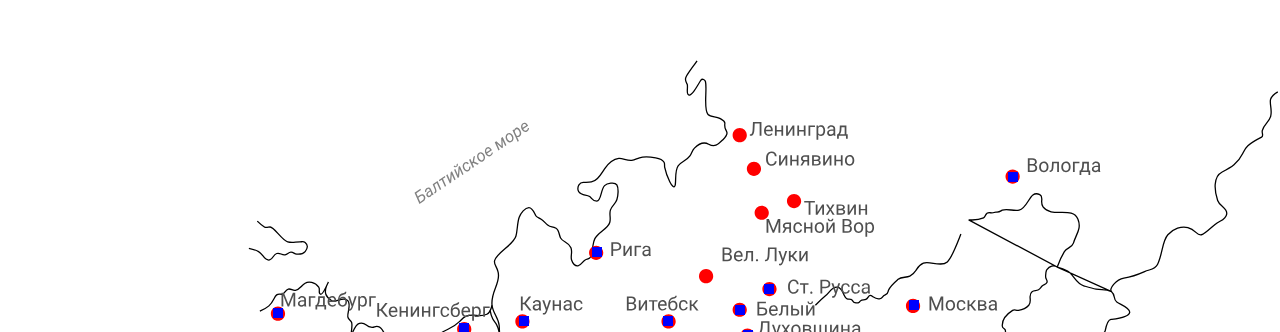
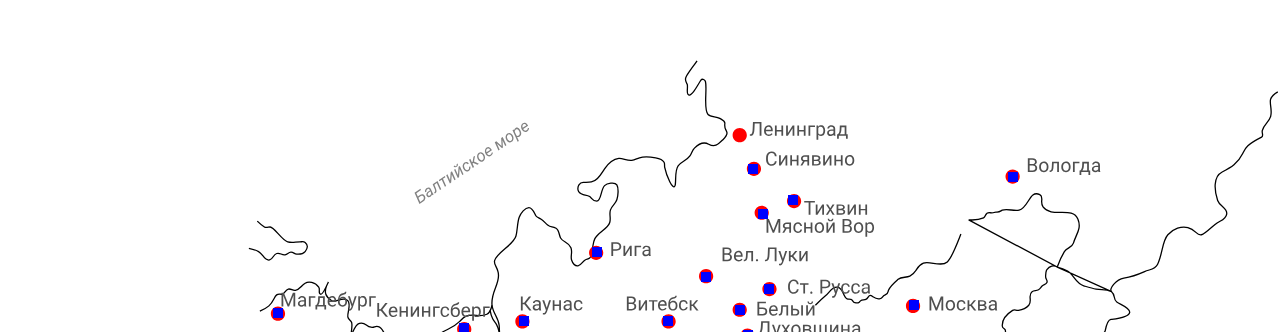
Before and after one commit to vvonderfull/KontureMap, a Vue app: page / in a window 1280 px wide. Shown: the part 238-570 px from the top of the page. Built offline with nearby package versions, Linux system fonts and the light colour scheme.

Commit message:
all dots

```diff
--- a/src/components/Map.vue
+++ b/src/components/Map.vue
@@ -1,6 +1,6 @@
 <template>
   <div class="map-background">
-        <img src="../assets/map.svg"/>
+    <img src="../assets/map.svg" />
     <div class="tomsk"></div>
     <div class="burgas"></div>
     <div class="varna"></div>
@@ -33,6 +33,10 @@
     <div class="kr-rog"></div>
     <div class="poznan"></div>
     <div class="magdeburg"></div>
+    <div class="sinyavino"></div>
+    <div class="tihvin"></div>
+    <div class="myasnoy-bor"></div>
+    <div class="vel-luki"></div>
   </div>
 </template>
 
@@ -99,7 +103,6 @@
   position: relative;
   left: 23.2%;
   bottom: 52.1%;
-
 }
 
 .kaunas {
@@ -109,7 +112,6 @@
   position: relative;
   left: 26.2%;
   bottom: 53.7%;
-
 }
 
 .vitebsk {
@@ -171,7 +173,7 @@
   width: 10px;
   height: 10px;
   position: relative;
-        bottom: 53.0%;
+  bottom: 53%;
   left: 75.8%;
 }
 
@@ -218,7 +220,6 @@
   position: relative;
   bottom: 65.8%;
   left: 37.1%;
-
 }
 
 .duhovshina {
@@ -228,7 +229,6 @@
   position: relative;
   bottom: 64.4%;
   left: 37.5%;
-
 }
 
 .kastornoe {
@@ -301,7 +301,6 @@
   position: relative;
   bottom: 61.5%;
   left: 20.2%;
-
 }
 
 .berlin {
@@ -309,7 +308,7 @@
   width: 10px;
   height: 10px;
   position: relative;
-        bottom: 72.0%;
+  bottom: 72%;
   left: 15.6%;
 }
 
@@ -329,7 +328,6 @@
   position: relative;
   bottom: 51.1%;
   left: 37.9%;
-
 }
 .poznan {
   background-color: blue;
@@ -347,4 +345,36 @@
   bottom: 78.5%;
   left: 13.8%;
 }
+.sinyavino {
+  background-color: blue;
+  width: 10px;
+  height: 10px;
+  position: relative;
+  bottom: 92.8%;
+  left: 37.8%;
+}
+.tihvin {
+  background-color: blue;
+  width: 10px;
+  height: 10px;
+  position: relative;
+  bottom: 90.8%;
+  left: 39.8%;
+}
+.myasnoy-bor {
+  background-color: blue;
+  width: 10px;
+  height: 10px;
+  position: relative;
+  bottom: 90.5%;
+  left: 38.3%;
+}
+.vel-luki {
+  background-color: blue;
+  width: 10px;
+  height: 10px;
+  position: relative;
+  bottom: 85.6%;
+  left: 35.4%;
+}
 </style>
```
Lines whose indentation alone changed are shown as unchanged.
